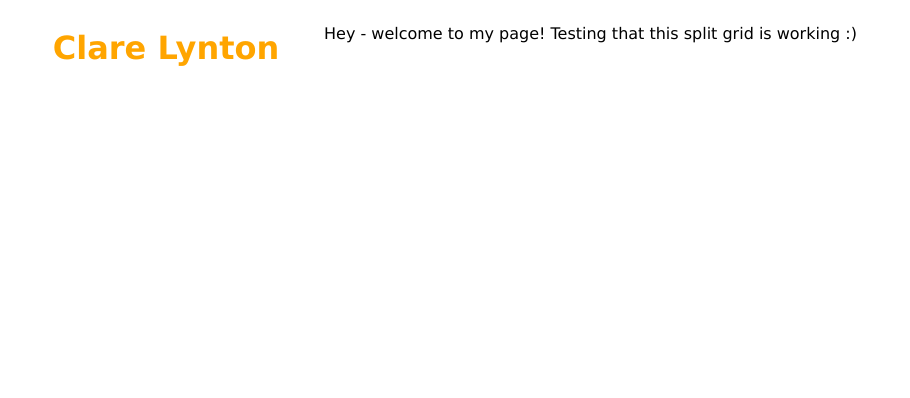
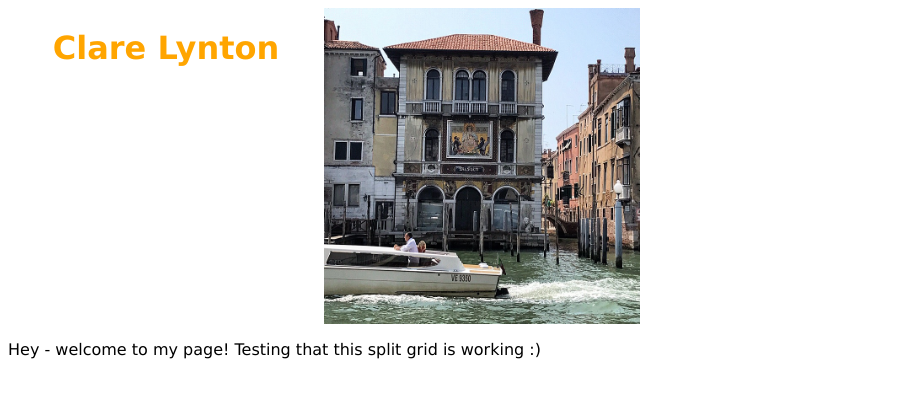
Before and after one commit to clarelynton/clarelynton.github.io, a Jekyll site: the page index.html, which Jekyll copies as it is, in a window 1280 px wide. Shown: the top 398 px of the page, without its empty margins (0-910 px from the left). Built offline with Jekyll 4.4.1, drawn with Linux system fonts in a browser that asks for light colours.

Commit message:
Update index.html

```diff
--- a/index.html
+++ b/index.html
@@ -11,6 +11,7 @@
 
 <body>
   <h1 class="menu">Clare Lynton</h1>
+  <img class="menu" src="venice_7.jpg" alt="Venice views">
   <p class="main">Hey - welcome to my page! Testing that this split grid is working :)</p>
 </body>
 
```
